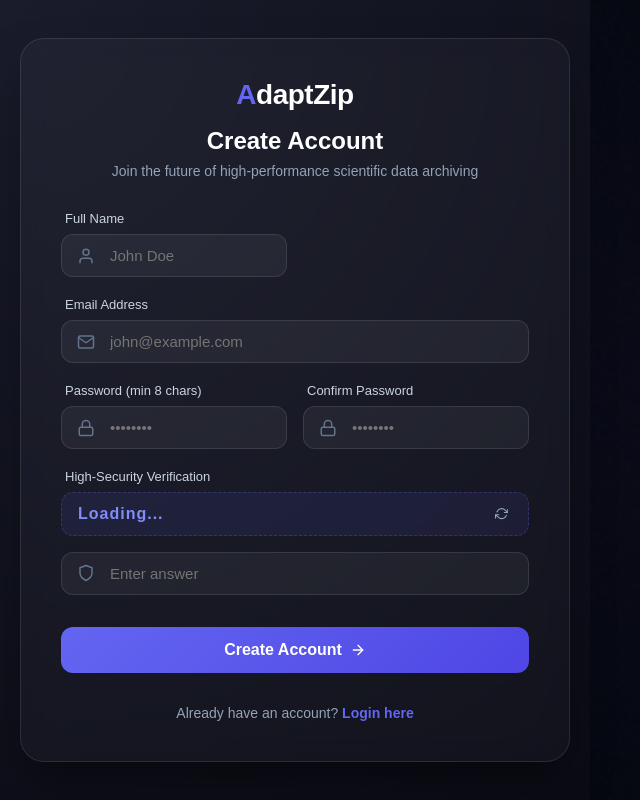
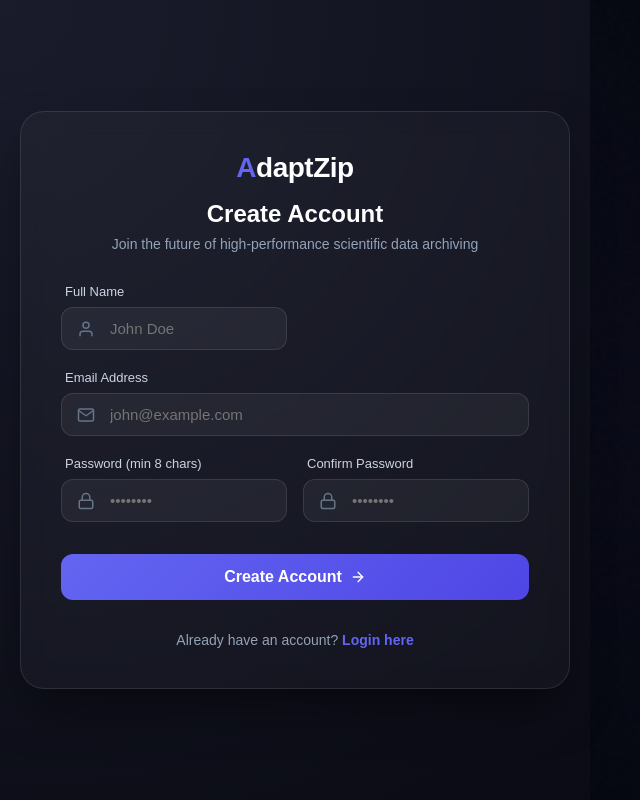
Before and after one commit to ankamjonathan06/TENSOR2026, a React (Vite) app in the folder frontend/: page /signup in a window 1280 px wide. Shown: the whole page, without its empty margins (0-640 px from the left). Built offline with nearby package versions, Linux system fonts and the light colour scheme; no server answers.

Commit message:
Cleanup: Removed captcha requirement to simplify signup

```diff
--- a/frontend/src/pages/Signup.jsx
+++ b/frontend/src/pages/Signup.jsx
@@ -11,10 +11,8 @@ const Signup = () => {
     name: '',
     email: '',
     password: '',
-    confirmPassword: '',
-    captchaAnswer: ''
+    confirmPassword: ''
   });
-  const [captcha, setCaptcha] = useState({ id: '', question: '' });
   const [error, setError] = useState('');
   const [loading, setLoading] = useState(false);
 
@@ -23,17 +21,7 @@ const Signup = () => {
 
   useEffect(() => {
     if (user) navigate('/dashboard');
-    fetchCaptcha();
   }, [user, navigate]);
-
-  const fetchCaptcha = async () => {
-    try {
-      const res = await api.get('/auth/captcha');
-      setCaptcha(res.data);
-    } catch (err) {
-      console.error('Failed to fetch captcha');
-    }
-  };
 
   const handleChange = (e) => {
     setFormData({ ...formData, [e.target.name]: e.target.value });
@@ -49,14 +37,10 @@ const Signup = () => {
     setError('');
 
     try {
-      await signup({
-        ...formData,
-        captchaId: captcha.captchaId
-      });
+      await signup(formData);
       navigate('/dashboard');
     } catch (err) {
       setError(err.response?.data?.error || 'Signup failed. Please try again.');
-      fetchCaptcha(); // Refresh captcha on error
     } finally {
       setLoading(false);
     }
@@ -148,27 +132,6 @@ const Signup = () => {
             </div>
           </div>
 
-          <div className="form-group captcha-group">
-            <label>High-Security Verification</label>
-            <div className="captcha-box">
-              <span className="captcha-question">{captcha.question || 'Loading...'}</span>
-              <button type="button" onClick={fetchCaptcha} className="refresh-captcha">
-                <FiRefreshCw />
-              </button>
-            </div>
-            <div className="input-with-icon">
-              <FiShield className="input-icon" />
-              <input
-                type="number"
-                name="captchaAnswer"
-                placeholder="Enter answer"
-                value={formData.captchaAnswer}
-                onChange={handleChange}
-                required
-              />
-            </div>
-          </div>
-
           <button type="submit" className="submit-btn" disabled={loading}>
             {loading ? 'Creating Account...' : (
               <>
```
Also changed, not shown: 1 other file (tests, documents, lock files or other folders).
